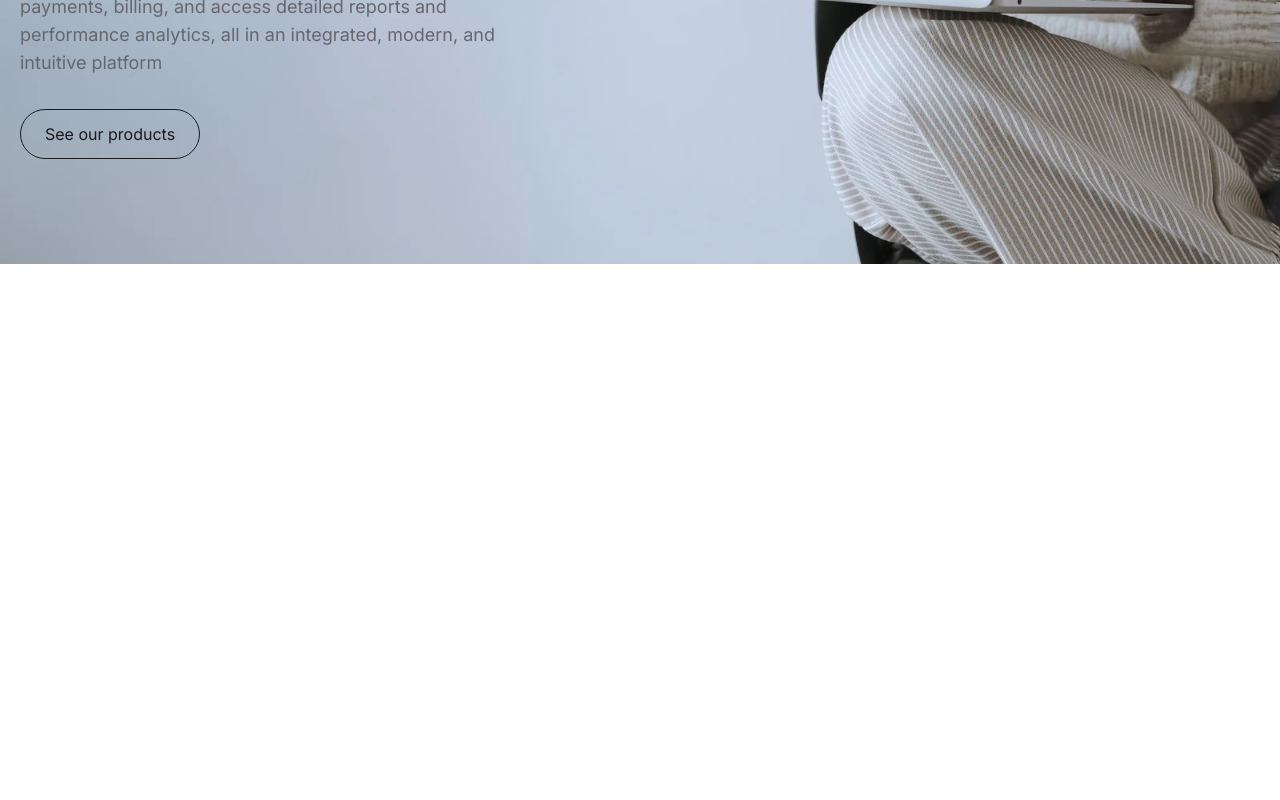
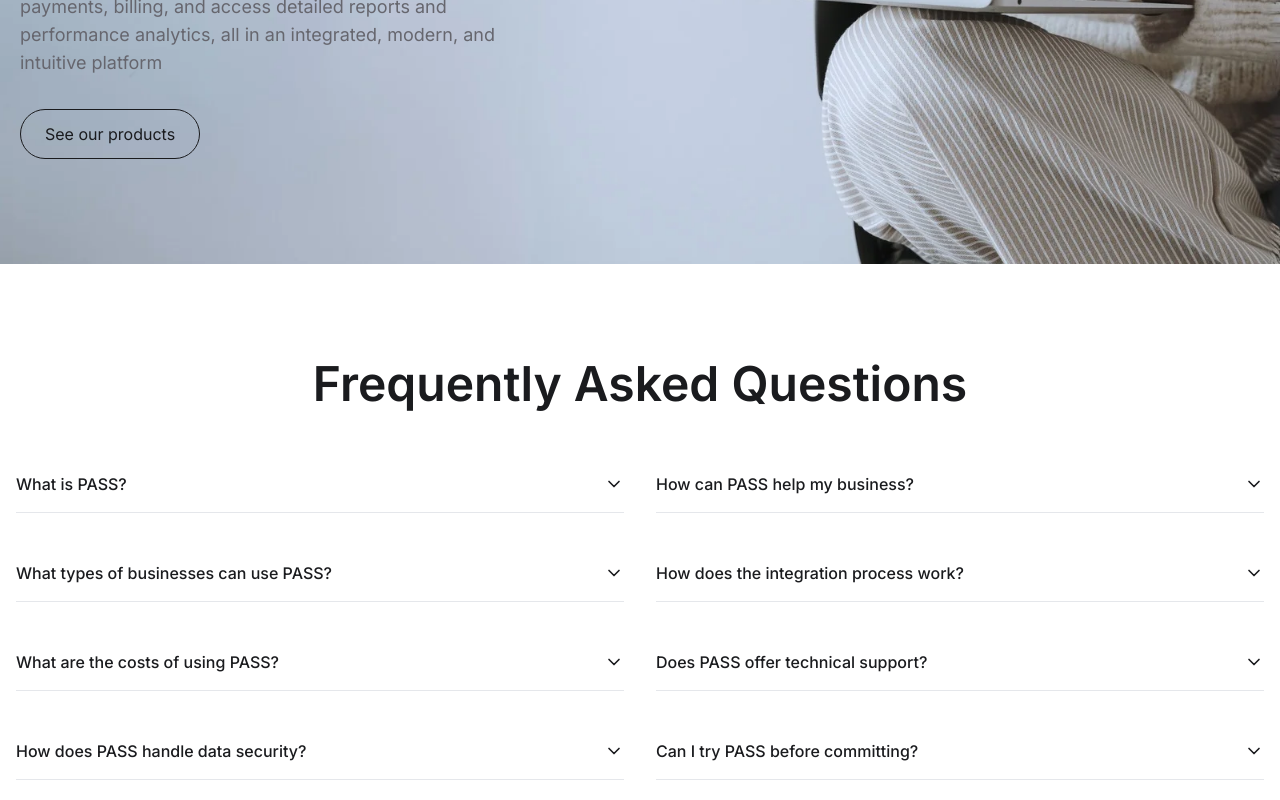
Before and after one commit to itseduardolima/bepass, a Next.js app: page /en in a window 1280 px wide. Shown: the part 6257-7057 px from the top of the page. Before the commit the page ends 6521 px from the top, so only its background shows below. Built offline with nearby package versions, Linux system fonts and the light colour scheme.

Commit message:
feat: FAQ section

```diff
--- a/app/[locale]/page.tsx
+++ b/app/[locale]/page.tsx
@@ -1,5 +1,6 @@
 import Header from "@/components/Header";
 import Experience from "@/components/sections/Experience";
+import FAQ from "@/components/sections/FAQ";
 import Hero from "@/components/sections/Hero";
 import Management from "@/components/sections/Management";
 import Partners from "@/components/sections/Partners";
@@ -20,6 +21,7 @@
       <PassCardShowcase />
       <Rates />
       <Management />
+      <FAQ />
     </>
   );
 }
--- /dev/null
+++ b/components/sections/FAQ.tsx
@@ -0,0 +1,70 @@
+"use client";
+
+import { useState } from 'react';
+import { useTranslations } from 'next-intl';
+import { ChevronDown } from 'lucide-react';
+import { cn } from '@/lib/utils';
+
+interface FAQItem {
+  questionKey: string;
+  answerKey: string;
+}
+
+const faqData: FAQItem[] = [
+  { questionKey: "faq_question_1", answerKey: "faq_answer_1" },
+  { questionKey: "faq_question_2", answerKey: "faq_answer_2" },
+  { questionKey: "faq_question_3", answerKey: "faq_answer_3" },
+  { questionKey: "faq_question_4", answerKey: "faq_answer_4" },
+  { questionKey: "faq_question_5", answerKey: "faq_answer_5" },
+  { questionKey: "faq_question_6", answerKey: "faq_answer_6" },
+  { questionKey: "faq_question_7", answerKey: "faq_answer_7" },
+  { questionKey: "faq_question_8", answerKey: "faq_answer_8" }
+];
+
+function FAQItem({ item }: { item: FAQItem; index: number }) {
+  const [isOpen, setIsOpen] = useState(false);
+  const t = useTranslations('faq');
+
+  return (
+    <div className="border-b border-gray-200">
+      <button
+        onClick={() => setIsOpen(!isOpen)}
+        className="flex justify-between items-center w-full py-4 text-left text-primary font-medium focus:outline-none focus:ring-2 focus:ring-primary"
+        aria-expanded={isOpen}
+      >
+        <span>{t(item.questionKey)}</span>
+        <ChevronDown
+          className={cn(
+            "h-5 w-5 text-primary transition-transform duration-200",
+            isOpen && "transform rotate-180"
+          )}
+        />
+      </button>
+      <div
+        className={cn(
+          "overflow-hidden transition-all duration-200 ease-in-out",
+          isOpen ? "max-h-96" : "max-h-0"
+        )}
+      >
+        <p className="py-4 pr-8 text-text">{t(item.answerKey)}</p>
+      </div>
+    </div>
+  );
+}
+
+export default function FAQ() {
+  const t = useTranslations('faq');
+
+  return (
+    <section id="contact" className="py-24 px-4 max-w-7xl mx-auto">
+      <h2 className="text-4xl md:text-5xl font-semibold text-primary mb-12 text-center">
+        {t('title')}
+      </h2>
+      <div className="grid md:grid-cols-2 gap-8">
+        {faqData.map((item, index) => (
+          <FAQItem key={index} item={item} index={index} />
+        ))}
+      </div>
+    </section>
+  );
+}
--- a/messages/en.json
+++ b/messages/en.json
@@ -99,5 +99,24 @@
     "title": "Intelligent management for your business",
     "description": "With our backoffice management solution, you gain total control over your operation. Manage reservations, payments, billing, and access detailed reports and performance analytics, all in an integrated, modern, and intuitive platform",
     "see_our_products": "See our products"
+  },
+  "faq": {
+    "title": "Frequently Asked Questions",
+    "faq_question_1": "What is PASS?",
+    "faq_answer_1": "PASS is an integrated management and distribution platform for the tourism and experiences sector. We offer solutions for reservation management, online sales, payments, and much more.",
+    "faq_question_2": "How can PASS help my business?",
+    "faq_answer_2": "PASS helps optimize your operations, increase your sales, and improve customer experience. Our platform offers tools to manage reservations, create a virtual store, process payments, and gain valuable insights about your business.",
+    "faq_question_3": "What types of businesses can use PASS?",
+    "faq_answer_3": "PASS is ideal for a variety of businesses in the tourism and experiences sector, including parks, travel agencies, hotels, resorts, bars, restaurants, and companies offering activities and experiences.",
+    "faq_question_4": "How does the integration process work?",
+    "faq_answer_4": "Our integration process is simple and guided. After signing up, our support team will help you set up your account, import your products or services, and customize your virtual store. We offer training to ensure you get the most out of our platform.",
+    "faq_question_5": "What are the costs of using PASS?",
+    "faq_answer_5": "We offer different plans to meet the needs of various types and sizes of businesses. Our pricing is transparent and based on the features you need. Contact us for a personalized quote.",
+    "faq_question_6": "Does PASS offer technical support?",
+    "faq_answer_6": "Yes, we offer dedicated technical support for all our customers. Our team is available to help with any questions or issues you may encounter while using our platform.",
+    "faq_question_7": "How does PASS handle data security?",
+    "faq_answer_7": "Data security is a top priority for us. We use advanced encryption technologies and follow industry best practices to protect the information of our clients and their users.",
+    "faq_question_8": "Can I try PASS before committing?",
+    "faq_answer_8": "Yes, we offer a free demo so you can experience PASS features before committing. Contact us to schedule your personalized demonstration."
   }
 }
--- a/messages/es.json
+++ b/messages/es.json
@@ -99,5 +99,24 @@
     "title": "Gestión inteligente para tu negocio",
     "description": "Con nuestra solución de gestión de backoffice, obtienes control total sobre tu operación. Gestiona reservas, pagos, facturación y accede a informes detallados y análisis de rendimiento, todo en una plataforma integrada, moderna e intuitiva",
     "see_our_products": "Ver nuestros productos"
+  },
+  "faq": {
+    "title": "Preguntas frecuentes",
+    "faq_question_1": "¿Qué es PASS?",
+    "faq_answer_1": "PASS es una plataforma integrada de gestión y distribución para el sector del turismo y experiencias. Ofrecemos soluciones para la gestión de reservas, ventas en línea, pagos y mucho más.",
+    "faq_question_2": "¿Cómo puede PASS ayudar a mi negocio?",
+    "faq_answer_2": "PASS ayuda a optimizar sus operaciones, aumentar sus ventas y mejorar la experiencia del cliente. Nuestra plataforma ofrece herramientas para gestionar reservas, crear una tienda virtual, procesar pagos y obtener información valiosa sobre su negocio.",
+    "faq_question_3": "¿Qué tipos de negocios pueden usar PASS?",
+    "faq_answer_3": "PASS es ideal para una variedad de negocios en el sector del turismo y experiencias, incluyendo parques, agencias de viajes, hoteles, resorts, bares, restaurantes y empresas que ofrecen actividades y experiencias.",
+    "faq_question_4": "¿Cómo funciona el proceso de integración?",
+    "faq_answer_4": "Nuestro proceso de integración es simple y guiado. Después de registrarse, nuestro equipo de soporte le ayudará a configurar su cuenta, importar sus productos o servicios y personalizar su tienda virtual. Ofrecemos capacitación para asegurar que aproveche al máximo nuestra plataforma.",
+    "faq_question_5": "¿Cuáles son los costos de usar PASS?",
+    "faq_answer_5": "Ofrecemos diferentes planes para satisfacer las necesidades de diversos tipos y tamaños de negocios. Nuestros precios son transparentes y se basan en las funciones que necesita. Contáctenos para obtener una cotización personalizada.",
+    "faq_question_6": "¿PASS ofrece soporte técnico?",
+    "faq_answer_6": "Sí, ofrecemos soporte técnico dedicado para todos nuestros clientes. Nuestro equipo está disponible para ayudar con cualquier pregunta o problema que pueda encontrar al usar nuestra plataforma.",
+    "faq_question_7": "¿Cómo maneja PASS la seguridad de los datos?",
+    "faq_answer_7": "La seguridad de los datos es una prioridad máxima para nosotros. Utilizamos tecnologías de encriptación avanzadas y seguimos las mejores prácticas de la industria para proteger la información de nuestros clientes y sus usuarios.",
+    "faq_question_8": "¿Puedo probar PASS antes de comprometerme?",
+    "faq_answer_8": "Sí, ofrecemos una demostración gratuita para que pueda experimentar las funciones de PASS antes de comprometerse. Contáctenos para programar su demostración personalizada."
   }
 }
--- a/messages/pt.json
+++ b/messages/pt.json
@@ -99,5 +99,24 @@
     "title": "Gestão inteligente para o seu negócio",
     "description": "Com a nossa solução de gestão de backoffice, você ganha controle total sobre sua operação. Gerencie reservas, pagamentos, faturamento e tenha acesso a relatórios detalhados e análises de desempenho, tudo em uma plataforma integrada, moderna e intuitiva",
     "see_our_products": "Ver nossos produtos"
+  },
+  "faq": {
+    "title": "Perguntas frequentes",
+    "faq_question_1": "O que é o PASS?",
+    "faq_answer_1": "O PASS é uma plataforma integrada de gestão e distribuição para o setor de turismo e experiências. Oferecemos soluções para gerenciamento de reservas, vendas online, pagamentos e muito mais.",
+    "faq_question_2": "Como o PASS pode ajudar meu negócio?",
+    "faq_answer_2": "O PASS ajuda a otimizar suas operações, aumentar suas vendas e melhorar a experiência do cliente. Nossa plataforma oferece ferramentas para gerenciar reservas, criar uma loja virtual, processar pagamentos e obter insights valiosos sobre seu negócio.",
+    "faq_question_3": "Quais tipos de negócios podem usar o PASS?",
+    "faq_answer_3": "O PASS é ideal para uma variedade de negócios no setor de turismo e experiências, incluindo parques, agências de turismo, hotéis, resorts, bares, restaurantes e empresas que oferecem atividades e experiências.",
+    "faq_question_4": "Como funciona o processo de integração?",
+    "faq_answer_4": "Nosso processo de integração é simples e guiado. Após se inscrever, nossa equipe de suporte irá ajudá-lo a configurar sua conta, importar seus produtos ou serviços e personalizar sua loja virtual. Oferecemos treinamento para garantir que você aproveite ao máximo nossa plataforma.",
+    "faq_question_5": "Quais são os custos para usar o PASS?",
+    "faq_answer_5": "Oferecemos diferentes planos para atender às necessidades de diversos tipos e tamanhos de negócios. Nossos preços são transparentes e baseados nas funcionalidades que você precisa. Entre em contato conosco para obter uma cotação personalizada.",
+    "faq_question_6": "O PASS oferece suporte técnico?",
+    "faq_answer_6": "Sim, oferecemos suporte técnico dedicado para todos os nossos clientes. Nossa equipe está disponível para ajudar com quaisquer questões ou problemas que você possa encontrar ao usar nossa plataforma.",
+    "faq_question_7": "Como o PASS lida com a segurança dos dados?",
+    "faq_answer_7": "A segurança dos dados é uma prioridade máxima para nós. Utilizamos tecnologias de criptografia avançadas e seguimos as melhores práticas da indústria para proteger as informações de nossos clientes e seus usuários.",
+    "faq_question_8": "Posso experimentar o PASS antes de me comprometer?",
+    "faq_answer_8": "Sim, oferecemos uma demonstração gratuita para que você possa experimentar as funcionalidades do PASS antes de se comprometer. Entre em contato conosco para agendar sua demonstração personalizada."
   }
 }
```
